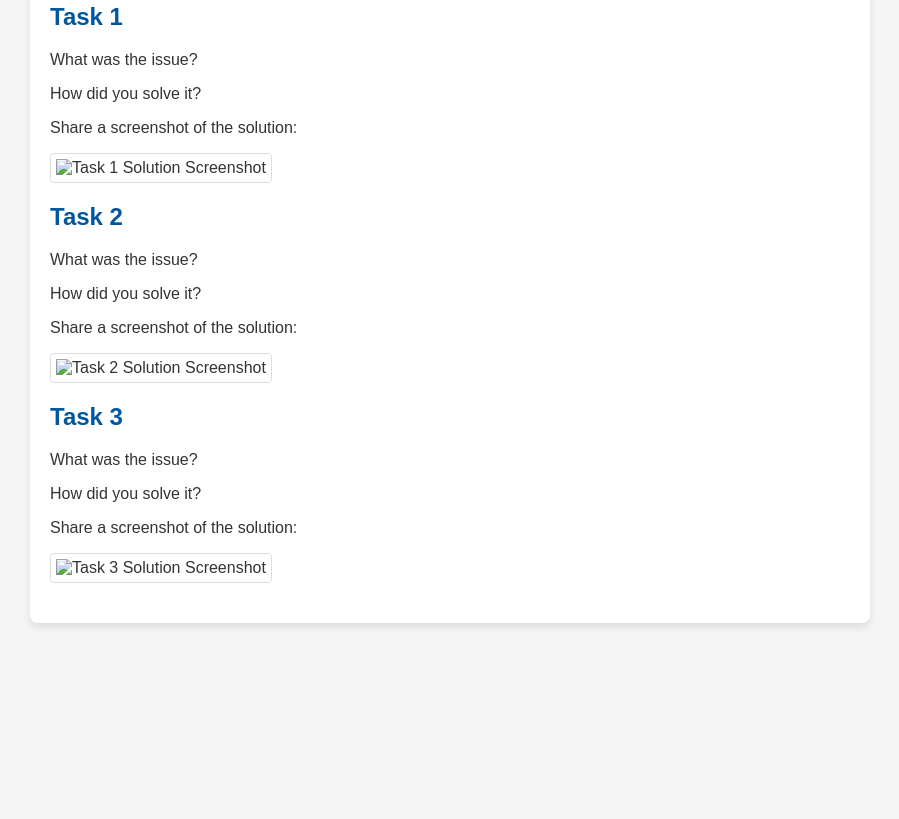
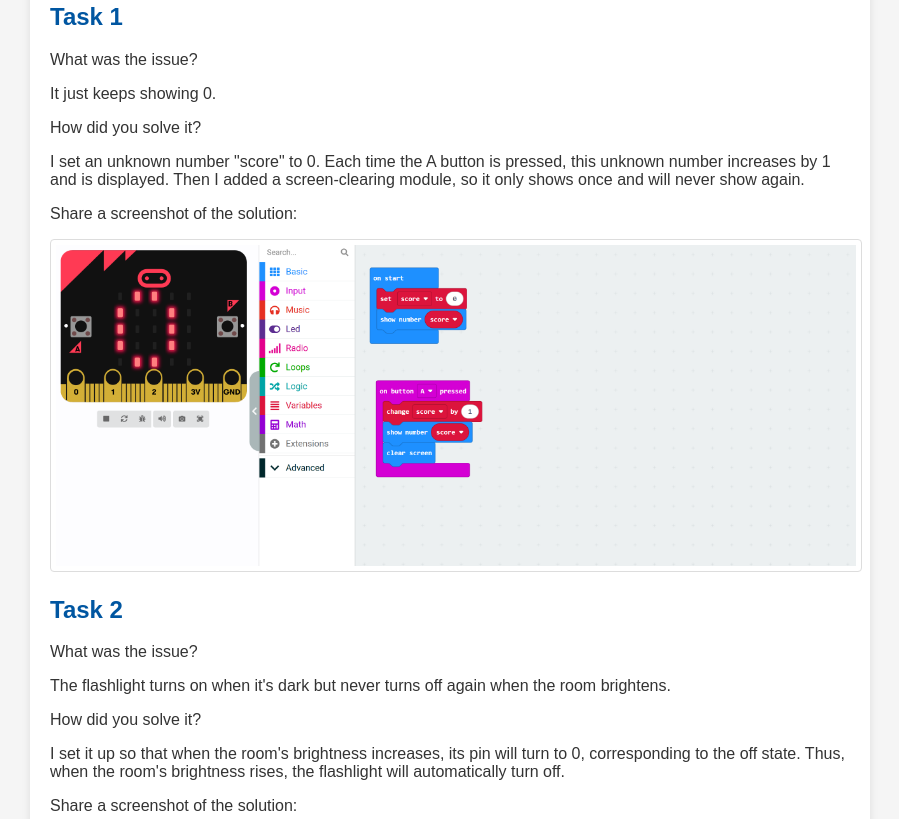
Before and after one commit to Felix-666-bit/OKK, a plain HTML site: page assignment3.html in a window 1280 px wide. Shown: the part 221-1040 px from the top of the page, without its empty margins (190-1089 px from the left). Before the commit the page ends 864 px from the top, so only its background shows below. Drawn offline with Linux system fonts and the light colour scheme.

Commit message:
Add files via upload

```diff
--- a/assignment3.html
+++ b/assignment3.html
@@ -29,25 +29,31 @@
         <section>
             <h2>Task 1</h2>
             <p>What was the issue?</p>
+            <p>It just keeps showing 0.</p>
             <p>How did you solve it?</p>
+            <p>I set an unknown number "score" to 0. Each time the A button is pressed, this unknown number increases by 1 and is displayed. Then I added a screen-clearing module, so it only shows once and will never show again.</p>
             <p>Share a screenshot of the solution:</p>
-            <img src="#" alt="Task 1 Solution Screenshot">
+            <img src="./picture1.png" alt="Task 1 Solution Screenshot">
 
         </section>
         <section>
             <h2>Task 2</h2>
             <p>What was the issue?</p>
+            <p>The flashlight turns on when it's dark but never turns off again when the room brightens.</p>
             <p>How did you solve it?</p>
+            <p>I set it up so that when the room's brightness increases, its pin will turn to 0, corresponding to the off state. Thus, when the room's brightness rises, the flashlight will automatically turn off.</p>
             <p>Share a screenshot of the solution:</p>
-            <img src="#" alt="Task 2 Solution Screenshot">
+            <img src="./picture2.png" alt="Task 2 Solution Screenshot">
 
         </section>
         <section>
             <h2>Task 3</h2>
             <p>What was the issue?</p>
+            <p>It starts by selecting a number, and this number is fixed. Even if you keep pressing A, as long as the number selected at the beginning is not 5, it will always display "Try".</p>
             <p>How did you solve it?</p>
+            <p>I set it up so that whenever A is pressed, a random number between 0 and 10 will be generated. This way, each time A is pressed, a new number will be produced, unlike the original code which merely keeps repeating the initial result without variation.</p>
             <p>Share a screenshot of the solution:</p>
-            <img src="#" alt="Task 3 Solution Screenshot">
+            <img src="./picture3.png" alt="Task 3 Solution Screenshot">
 
         </section>
 
```
Also changed, not shown: picture1.png (added), picture2.png (added), picture3.png (added).
